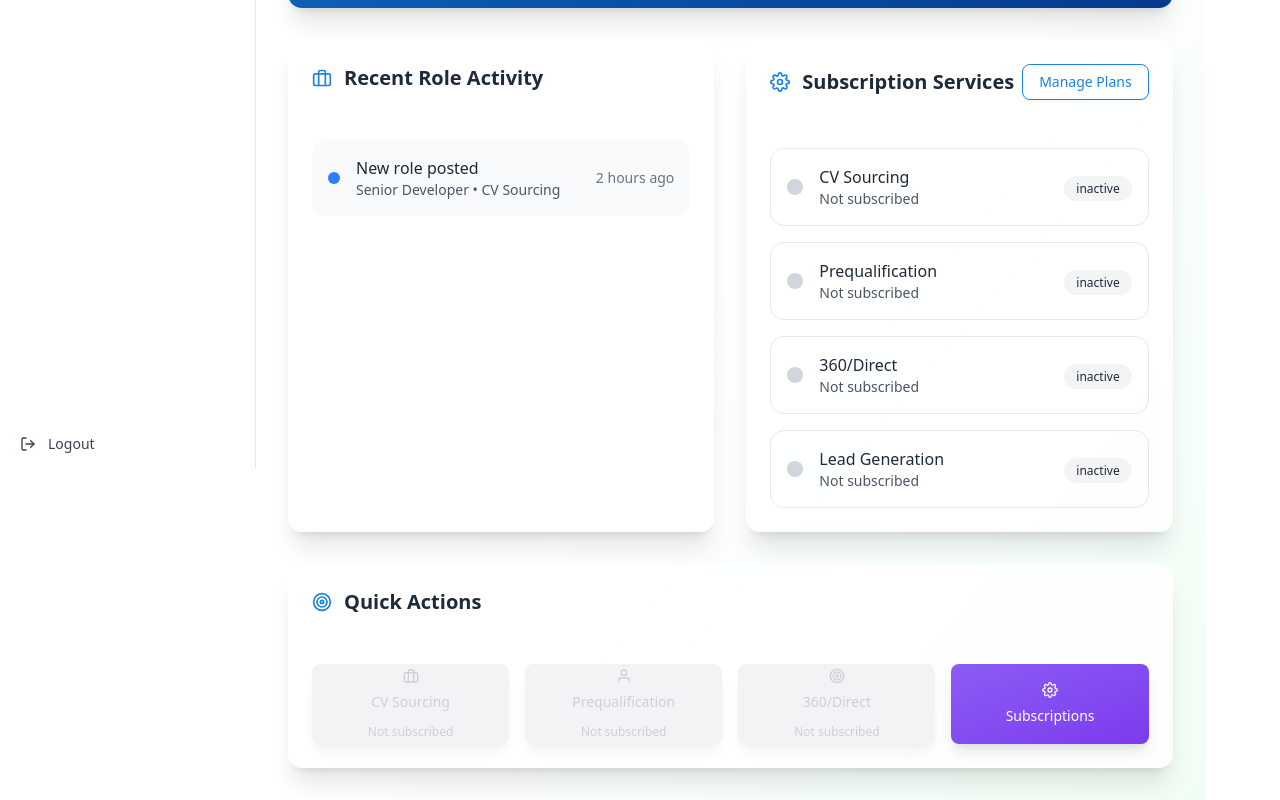
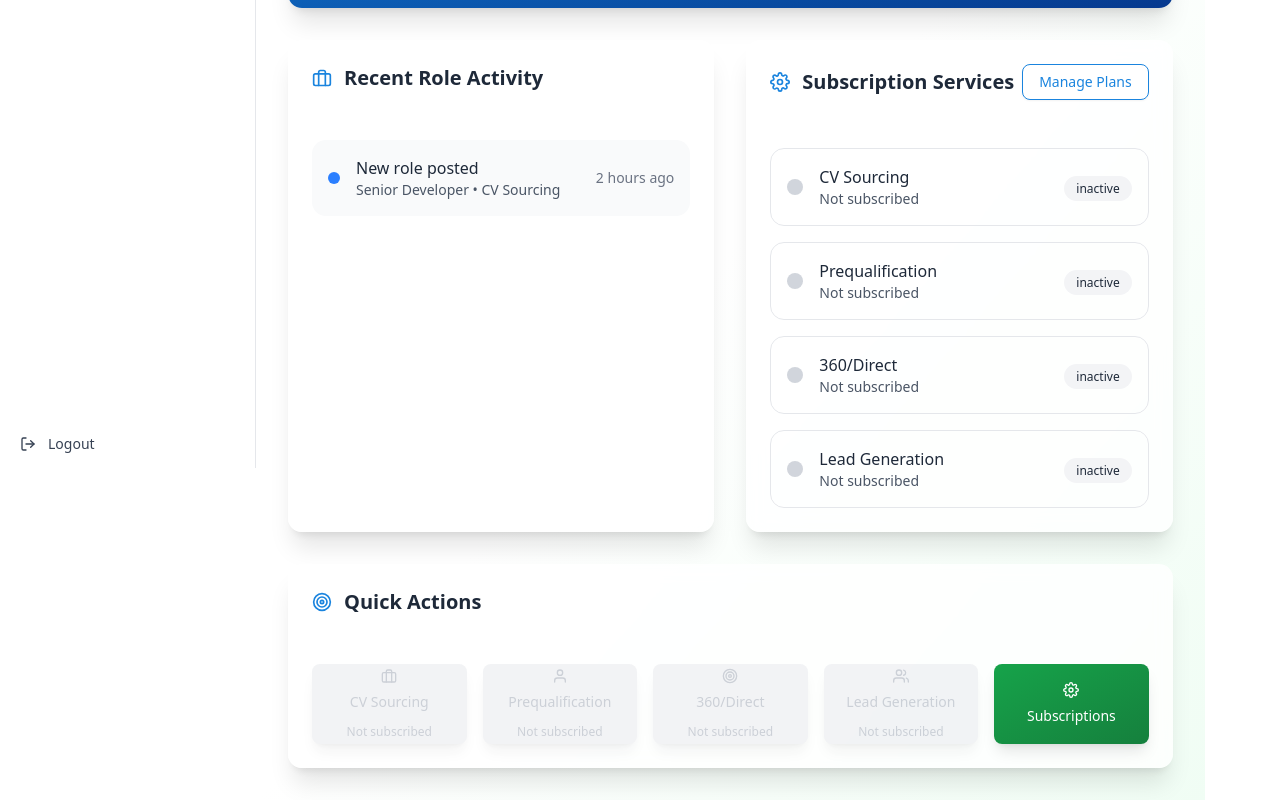
Before and after one commit to KHS338/ClientPortal-UOL, a Next.js app: page /dashboard in a window 1280 px wide. Shown: the part 332-1132 px from the top of the page. Built offline with nearby package versions, Linux system fonts and the light colour scheme; no server answers; sample sign-in values are in the browser's storage.

Commit message:
leadsGeneration bug solved

```diff
--- a/src/app/dashboard/page.js
+++ b/src/app/dashboard/page.js
@@ -346,7 +346,7 @@ export default function DashboardPage() {
               <FiTarget className="text-[#1a84de]" />
               Quick Actions
             </h3>
-            <div className="grid grid-cols-2 md:grid-cols-4 gap-4">
+            <div className="grid grid-cols-2 md:grid-cols-3 lg:grid-cols-5 gap-4">
               <Button
                 className={`h-20 flex flex-col items-center justify-center gap-2 shadow-lg transition-all duration-300 ${
                   (userSubscription === 'CV Sourcing' || userSubscription === 'Free Trial')
@@ -396,7 +396,22 @@ export default function DashboardPage() {
                 )}
               </Button>
               <Button
-                className="h-20 flex flex-col items-center justify-center gap-2 bg-gradient-to-br from-[#8b5cf6] to-[#7c3aed] hover:from-[#1a84de] hover:to-[#06398e] text-white shadow-lg hover:shadow-xl transition-all duration-300"
+                className={`h-20 flex flex-col items-center justify-center gap-2 shadow-lg transition-all duration-300 ${
+                  userSubscription === 'Lead Generation'
+                    ? 'bg-gradient-to-br from-[#8b5cf6] to-[#7c3aed] hover:from-[#1a84de] hover:to-[#06398e] text-white hover:shadow-xl cursor-pointer'
+                    : 'bg-gray-200 text-gray-400 cursor-not-allowed opacity-50'
+                }`}
+                onClick={() => userSubscription === 'Lead Generation' && (window.location.href = '/roles/leadsGeneration')}
+                disabled={userSubscription !== 'Lead Generation'}
+              >
+                <FiUsers size={20} />
+                <span className="text-sm">Lead Generation</span>
+                {userSubscription !== 'Lead Generation' && (
+                  <span className="text-xs mt-1">Not subscribed</span>
+                )}
+              </Button>
+              <Button
+                className="h-20 flex flex-col items-center justify-center gap-2 bg-gradient-to-br from-[#16a34a] to-[#15803d] hover:from-[#1a84de] hover:to-[#06398e] text-white shadow-lg hover:shadow-xl transition-all duration-300"
                 onClick={() => window.location.href = '/subscription-info'}
               >
                 <FiSettings size={20} />
--- a/src/app/roles/leadsGeneration/page.js
+++ b/src/app/roles/leadsGeneration/page.js
@@ -828,7 +828,7 @@ export default function RolesPage() {
   const [data, setData] = useState([]);
   const [selected, setSelected] = useState("jobs");
   const [submittedData, setSubmittedData] = useState([]);
-  const [showForm, setShowForm] = useState(true);
+  const [showForm, setShowForm] = useState(false); // Changed to false - show data table first
   const [editingEntry, setEditingEntry] = useState(null);
   const [isDeleteDialogOpen, setIsDeleteDialogOpen] = useState(false);
   const [entryToDelete, setEntryToDelete] = useState(null);
@@ -857,8 +857,8 @@ export default function RolesPage() {
 
       // Load both jobs and industry data
       const [jobsResponse, industryResponse] = await Promise.all([
-        fetch(`/api/lead-generation-job?userId=${user.id}`),
-        fetch(`/api/lead-generation-industry?userId=${user.id}`)
+        fetch(`http://localhost:3001/lead-generation-job?userId=${user.id}`),
+        fetch(`http://localhost:3001/lead-generation-industry?userId=${user.id}`)
       ]);
 
       const jobsData = await jobsResponse.json();
@@ -937,8 +937,8 @@ export default function RolesPage() {
       if (editingEntry) {
         // Update existing entry
         const endpoint = formType === 'jobs' ?
-          `/api/lead-generation-job/${editingEntry.id}` :
-          `/api/lead-generation-industry/${editingEntry.id}`;
+          `http://localhost:3001/lead-generation-job/${editingEntry.id}` :
+          `http://localhost:3001/lead-generation-industry/${editingEntry.id}`;
 
         response = await fetch(endpoint, {
           method: 'PUT',
@@ -950,8 +950,8 @@ export default function RolesPage() {
       } else {
         // Create new entry
         const endpoint = formType === 'jobs' ?
-          '/api/lead-generation-job' :
-          '/api/lead-generation-industry';
+          'http://localhost:3001/lead-generation-job' :
+          'http://localhost:3001/lead-generation-industry';
 
         response = await fetch(endpoint, {
           method: 'POST',
@@ -1004,8 +1004,8 @@ export default function RolesPage() {
       setLoading(true);
 
       const endpoint = entryToDelete.type === 'jobs' ?
-        `/api/lead-generation-job/${entryToDelete.id}` :
-        `/api/lead-generation-industry/${entryToDelete.id}`;
+        `http://localhost:3001/lead-generation-job/${entryToDelete.id}` :
+        `http://localhost:3001/lead-generation-industry/${entryToDelete.id}`;
 
       const response = await fetch(endpoint, {
         method: 'DELETE',
```
